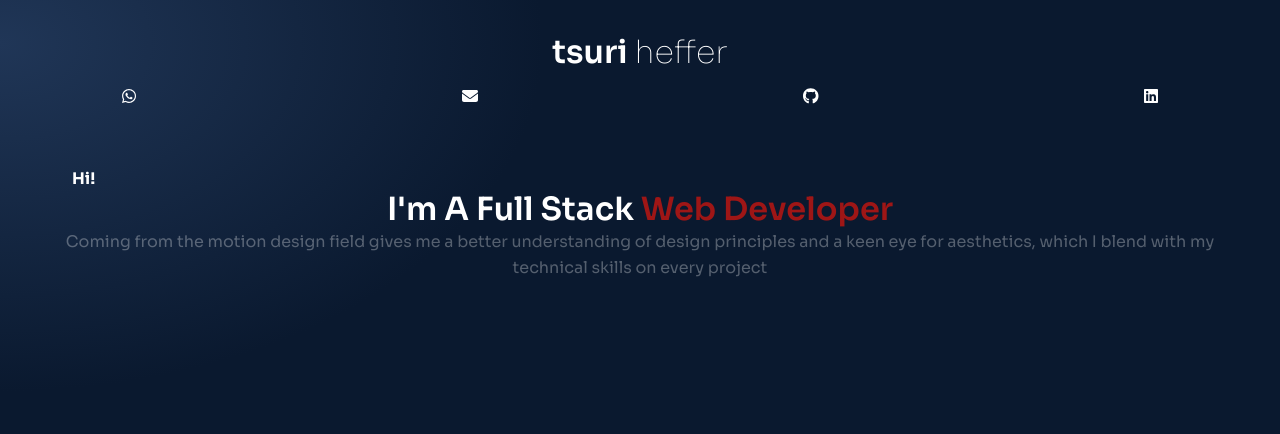
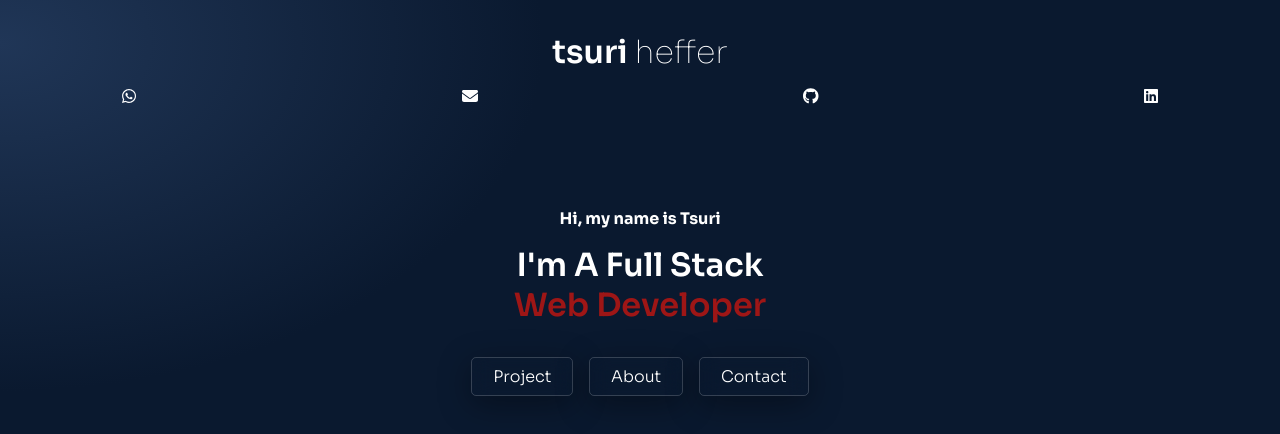
Before and after one commit to TsuriH/TsuriPortfolio, a React (Create React App) app: page / in a window 1280 px wide. Shown: the top 434 px of the page. Built offline with nearby package versions, Linux system fonts and the light colour scheme.

Commit message:
finish hero

```diff
--- a/src/Components/Layout/Header/Header.css
+++ b/src/Components/Layout/Header/Header.css
@@ -4,11 +4,13 @@
     flex-direction: column;
     align-items: center;
     gap: 1rem;
+
 }
 
 .Header .my-name {
     font-weight: 600;
     font-size: 2rem;
+
 }
 
 .Header .my-name span {
@@ -21,5 +23,4 @@
     align-items: center;
     justify-content: space-between;
     padding: 0 90px;
-
 }
--- a/src/Components/Layout/Hero/Hero.css
+++ b/src/Components/Layout/Hero/Hero.css
@@ -1,10 +1,28 @@
+.Hero {
+    display: flex;
+    align-items: center;
+    justify-content: center;
+    /* border: 2px solid red; */
+
+}
+
+.Hero .hero-container {
+    height: 100vh;
+    position: absolute;
+    top: 0px;
+    display: flex;
+    flex-direction: column;
+    justify-content: start;
+    gap: 1rem;
+    padding-top: 13rem;
+}
 
 .Hero h2 {
     color: var(--lightest-slate);
     font-size: 1rem;
     color: rgb(255, 255, 255);
     text-align: start;
-    padding-left: 2.5em;
+    text-align: center;
 }
 
 .Hero .self-description {
@@ -14,12 +32,30 @@
 }
 
 .Hero .self-description span {
-    color:rgb(158, 22, 22) ;
+    color: rgb(158, 22, 22);
 
 }
 
-.Hero .about {
+.Hero .nav-buttons {
+    display: flex;
+    justify-content: center;
+    gap: 1rem;
+}
+
+.Hero .nav-btn {
+    text-decoration: none;
+    background-color: linear-gradient(135deg, rgba(255, 255, 255, 0.1), rgba(255, 255, 255, 0));
+    backdrop-filter: blur(10px);
+    padding: 0.5rem 1.3rem;
+    box-shadow: 0 8px 32px 0 rgba(0, 0, 0, 0.37);
+    background: none;
+    border: 1px solid rgba(255, 255, 255, 0.18);
+    border-radius: 5px;
     color: white;
-    opacity: 0.3;
-    line-height: 1.6em;
+    font-weight: 300;
 }
+
+.Hero button:hover {
+    background: white;
+    color: #0A192F;
+}
--- a/src/Components/Layout/Hero/Hero.tsx
+++ b/src/Components/Layout/Hero/Hero.tsx
@@ -1,14 +1,22 @@
 import "./Hero.css";
-
+import { NavLink } from "react-router-dom";
 export function Hero(): JSX.Element {
     return (
         <div className="Hero">
-            <h2>Hi!</h2>
-            <p className="self-description">
-                I'm A Full Stack <span>Web Developer</span></p>
-            <p className="about">
-            Coming from the motion design field gives me a better understanding of design principles and a keen eye for aesthetics, which I blend with my technical skills on every project
-            </p>
+            <div className="hero-container">
+                <h2>Hi, my name is Tsuri</h2>
+                <p className="self-description">
+                    I'm A Full Stack <br></br><span>Web Developer</span></p>
+                <p className="about">
+                    {/* Coming from the motion design field gives me a better understanding of design principles and a keen eye for aesthetics, which I blend with my technical skills on every project */}
+                </p>
+                <div className="nav-buttons">
+                    <NavLink to="project" className="nav-btn">Project</NavLink>
+                    <NavLink to="about" className="nav-btn">About</NavLink>
+                    <NavLink to="contact" className="nav-btn">Contact</NavLink>
+                </div>
+            </div>
+
         </div>
     );
 }
--- a/src/index.css
+++ b/src/index.css
@@ -34,6 +34,7 @@ body {
 
 body {
   background:radial-gradient(at 0% 5%, #203657 0%, #0A192F 30%);
+  /* problem I want another gradient */
   font-family: var(--font-sans);
   padding: 2em;
   font-family: var(--font-mono);
--- a/src/index.tsx
+++ b/src/index.tsx
@@ -3,14 +3,17 @@ import ReactDOM from 'react-dom/client';
 import './index.css';
 import reportWebVitals from './reportWebVitals';
 import { Layout } from './Components/Layout/Layout/Layout';
+import { BrowserRouter } from 'react-router-dom'
 
 const root = ReactDOM.createRoot(
   document.getElementById('root') as HTMLElement
 );
 root.render(
-  <React.StrictMode>
-    <Layout />
-  </React.StrictMode>
+  <BrowserRouter>
+    <React.StrictMode>
+      <Layout />
+    </React.StrictMode>
+  </BrowserRouter>
 );
 
 // If you want to start measuring performance in your app, pass a function
```
